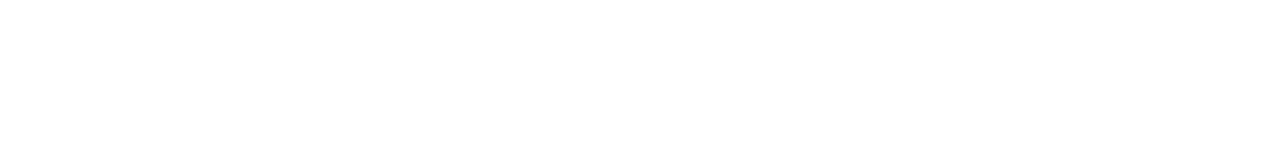
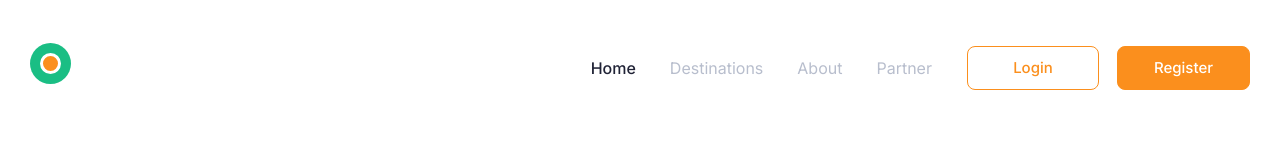
Before and after one commit to OlhaNik91/Explore-and-Travel, a plain HTML site: page index.html in a window 1280 px wide. Drawn offline with Linux system fonts and the light colour scheme.

Commit message:
create header

```diff
--- a/css/index.css
+++ b/css/index.css
@@ -1,7 +1,17 @@
 /* base styles*/
 
 *{
+    margin: 0;
+    padding: 0;
     box-sizing: border-box;
+}
+
+.section-container{
+    display: flex;
+    justify-content: space-between;
+    align-items: center;
+    max-width: 1220px;
+    margin: 0 auto;
 }
 
 /*typography*/
@@ -188,3 +198,47 @@ select{
     line-height: 32px;
     color: #4A4C53;
 }
+
+/*header*/
+
+header{
+    padding: 43px 0;
+}
+
+nav{
+    display: flex;
+    align-items: center;
+}
+
+.menu, .buttons{
+    display: flex;
+    align-items: center;
+    list-style: none;
+}
+.menu li a{
+    padding: 8px 17px;
+    font-family: 'Inter';
+    font-style: normal;
+    font-weight: 400;
+    font-size: 16px;
+    line-height: 19px;
+    color: #B8BECD;
+}
+
+.menu li a:hover{
+    color: #80848f;
+}
+
+.menu li a.active{
+    font-weight: 500;
+    color: #202336;
+}
+
+.buttons li button {
+    min-width: 132px;
+    padding: 0 36px;
+    margin-left: 18px;
+    font-weight: 500;
+    font-size: 15px;
+    line-height: 42px;
+}
--- a/index.html
+++ b/index.html
@@ -5,12 +5,38 @@
             Explore and Travel
         </title>
         <meta charset=UTF-8>
-        <link rel="typography" href="css/index.css">
+        <link rel="stylesheet" href="./css/index.css">
         <link
             href="https://fonts.googleapis.com/css2?family=Inter:wght@400;500;600;700&family=Mulish:wght@300;400;700&family=Playfair+Display:wght@700&display=swap"
             rel="stylesheet">
     </head>
     <body>
-
+        <header>
+            <div class="section-container">
+                <a href="./">
+                    <img src="./img/logo.svg" alt="logo">
+                </a>
+                <nav>
+                    <ul class="menu">
+                        <li>
+                            <a href="#" class="active">Home</a>
+                        </li>
+                        <li>
+                            <a href="#">Destinations</a>
+                        </li>
+                        <li>
+                            <a href="#">About</a>
+                        </li>
+                        <li>
+                            <a href="#">Partner</a>
+                        </li>
+                    </ul>
+                    <ul class="buttons">
+                        <li><button class="transparent">Login</button></li>
+                        <li><button>Register</button></li>
+                    </ul>
+                </nav>
+            </div>
+        </header>
     </body>
 </html>
```
Also changed, not shown: img/logo.svg (added).
